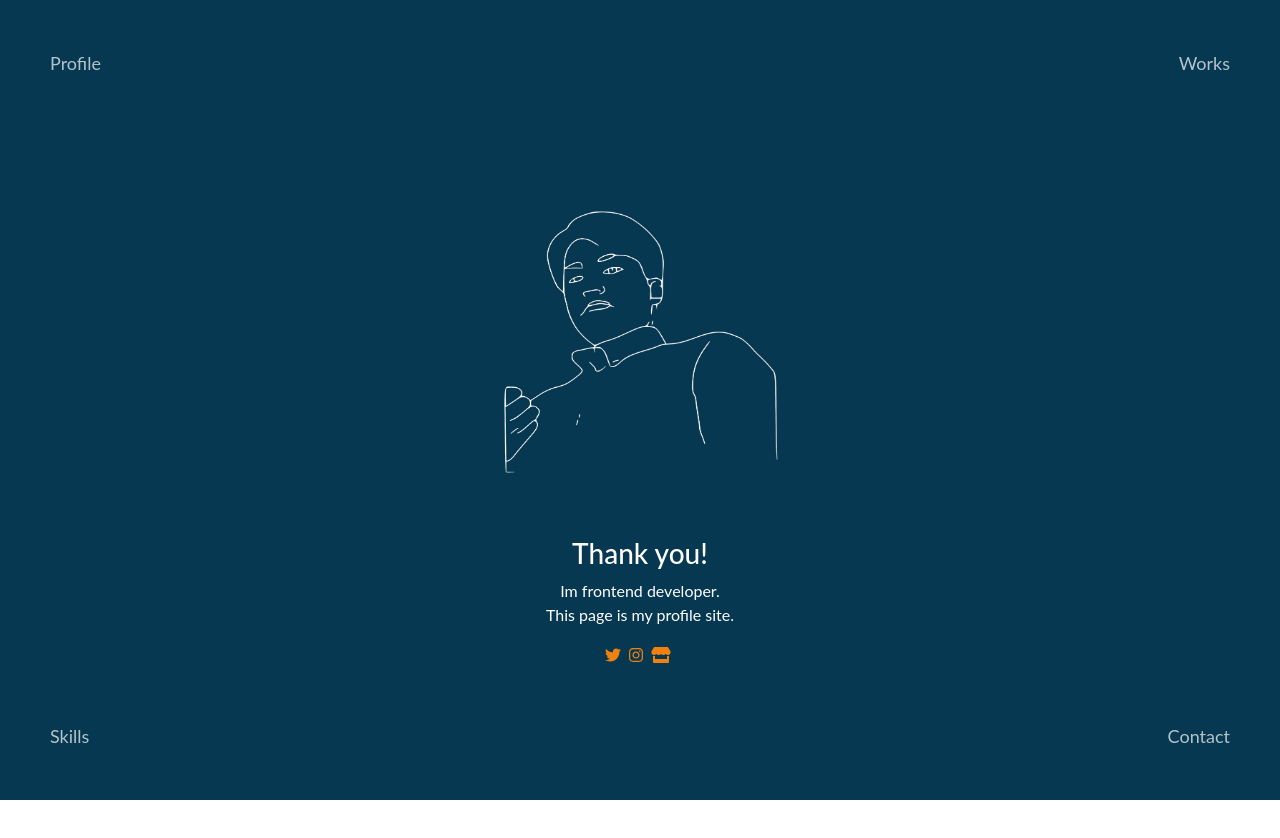
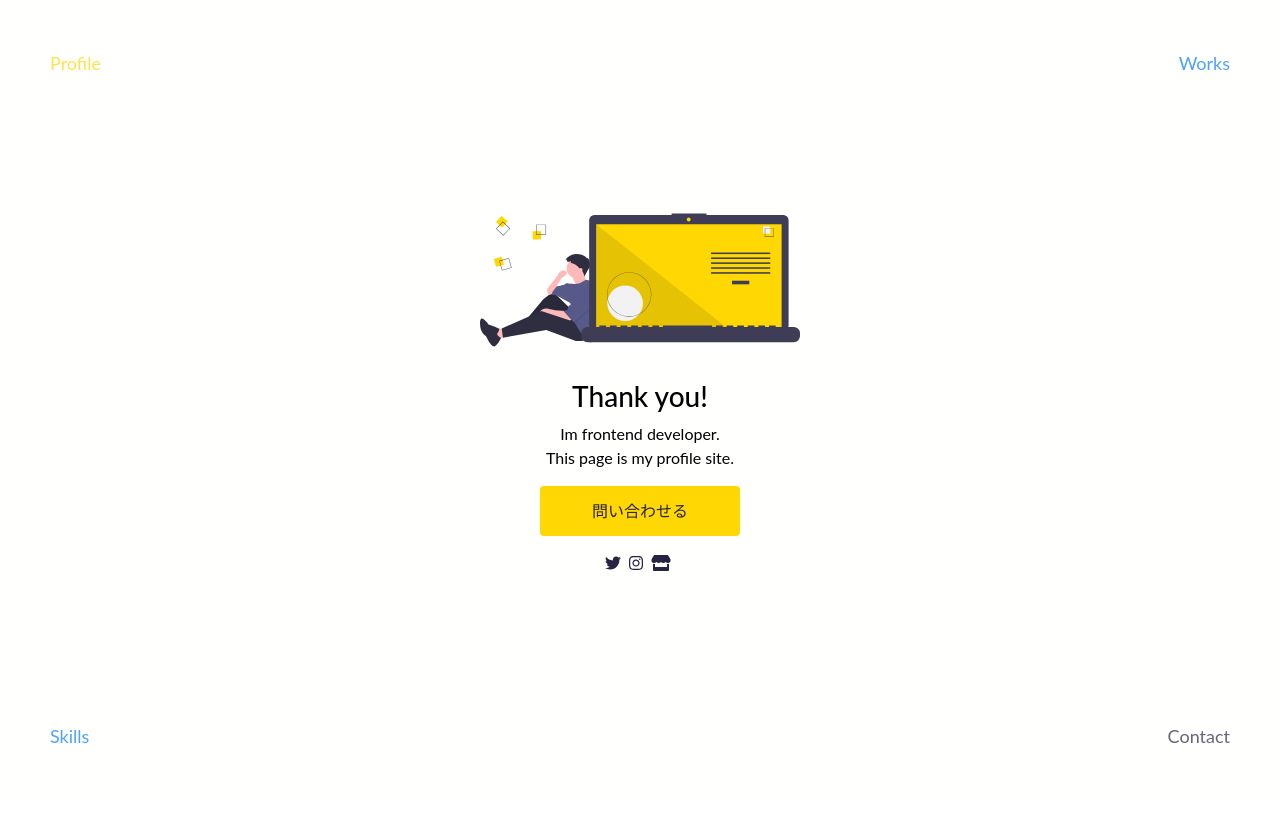
Before and after one commit to masayan1126/profsite, a Next.js app: page / in a window 1280 px wide. Shown: the top 838 px of the page. Built offline with nearby package versions, Linux system fonts and the light colour scheme.

Commit message:
トップ画面のレイアウトや配色を修正

```diff
--- a/pages/index.js
+++ b/pages/index.js
@@ -25,30 +25,31 @@ export default function Home() {
         <section id="center" className="h-75 line-height-700 responsive-center-secction-margin">
           <Row className="">
             <Col className="col-12 text-center">
-              <img className="top-img-size" src="/my-image.jpg" alt="私の画像" />
+              <img className="top-img-size" src="/undraw_code_thinking_1jeh.svg" alt="" />
             </Col>
               <Col className="col-12 line-height-350 text-center">
-                <h3 class="text-white">Thank you!</h3>
-                <p class="text-white m-0">
+                <h3 class="text-black">Thank you!</h3>
+                <p class="text-black m-0">
                   Im frontend developer.</p>
-                <p class="text-white">
+                <p class="text-black">
                   This page is my profile site.</p>
+                <Button className="contact__button">問い合わせる</Button>
               </Col>
           </Row>
           <ul className="text-center p-0">
             <span className="mr-2">
             <Link href="https://twitter.com/masayanishigaki">
-                <FontAwesomeIcon icon={faTwitter} />
+                <FontAwesomeIcon className="icon" icon={faTwitter} />
               </Link>
             </span>
             <span className="mr-2">
               <Link href="https://www.instagram.com/masaya_nishigaki/">
-                <FontAwesomeIcon icon={faInstagram} />
+                <FontAwesomeIcon className="icon" icon={faInstagram} />
               </Link>
             </span>
             <span className="mr-1">
               <Link href="https://smartphonecaseshop.net/shop/">
-                <FontAwesomeIcon icon={faStore} />
+                <FontAwesomeIcon className="icon" icon={faStore} />
               </Link>
             </span>
           </ul>
--- a/styles/Home.module.css
+++ b/styles/Home.module.css
@@ -36,7 +36,7 @@
 }
 
 .title a {
-  color: #0070f3;
+  color: black;
   text-decoration: none;
 }
 
--- a/styles/globals.css
+++ b/styles/globals.css
@@ -2,17 +2,29 @@ html,
 body {
   height: 100%;
   opacity: 1.0;
-  color:#F0810F !important;
+  color:black !important;
   padding: 0;
   margin: 0;
   font-family: "游ゴシック Medium","游ゴシック体","Yu Gothic Medium",YuGothic,"メイリオ",Meiryo,Lato,"Noto Sans JP","ヒラギノ角ゴ ProN","Hiragino Kaku Gothic ProN","ＭＳ Ｐゴシック","MS PGothic",sans-serif !important;
 }
 
+.contact__button {
+  background-color: #ffd803 !important;
+  border: #ffd803 !important;
+  color:#272343 !important;
+  height: 50px;
+  width: 200px;
+  margin-bottom: 15px;
+}
+
 a {
-  color: inherit;
   text-decoration: none;
-  color:white !important;
   font-size: 18px;
+
+}
+
+.icon {
+  color: #272343 !important;
 }
 
 #__next {
@@ -60,6 +72,8 @@ a {
 }
 
 .upper-left{
+  color: #272343;
+  /* color: #272343; */
   position:fixed;
   left:20px;
   top:20px;
@@ -67,7 +81,12 @@ a {
   opacity:0.7;
 }
 
+.upper-left :hover{
+  /* color: #bae8e8; */
+}
+
 .lower-right{
+  color: #272343;
   position:fixed;
   right:20px;
   bottom:20px;
@@ -100,7 +119,7 @@ a {
 }
 
 .bg-color {
-  background-color:#063852;
+  background-color:#fffffe;
 }
 
 .pt-180 {
@@ -143,6 +162,7 @@ a {
     top:50px;
     transition:1s;
     opacity:0.7;
+    color: #ffd803;
   }
 
   .lower-right{
```
Also changed, not shown: public/undraw_code_thinking_1jeh.svg (added).
